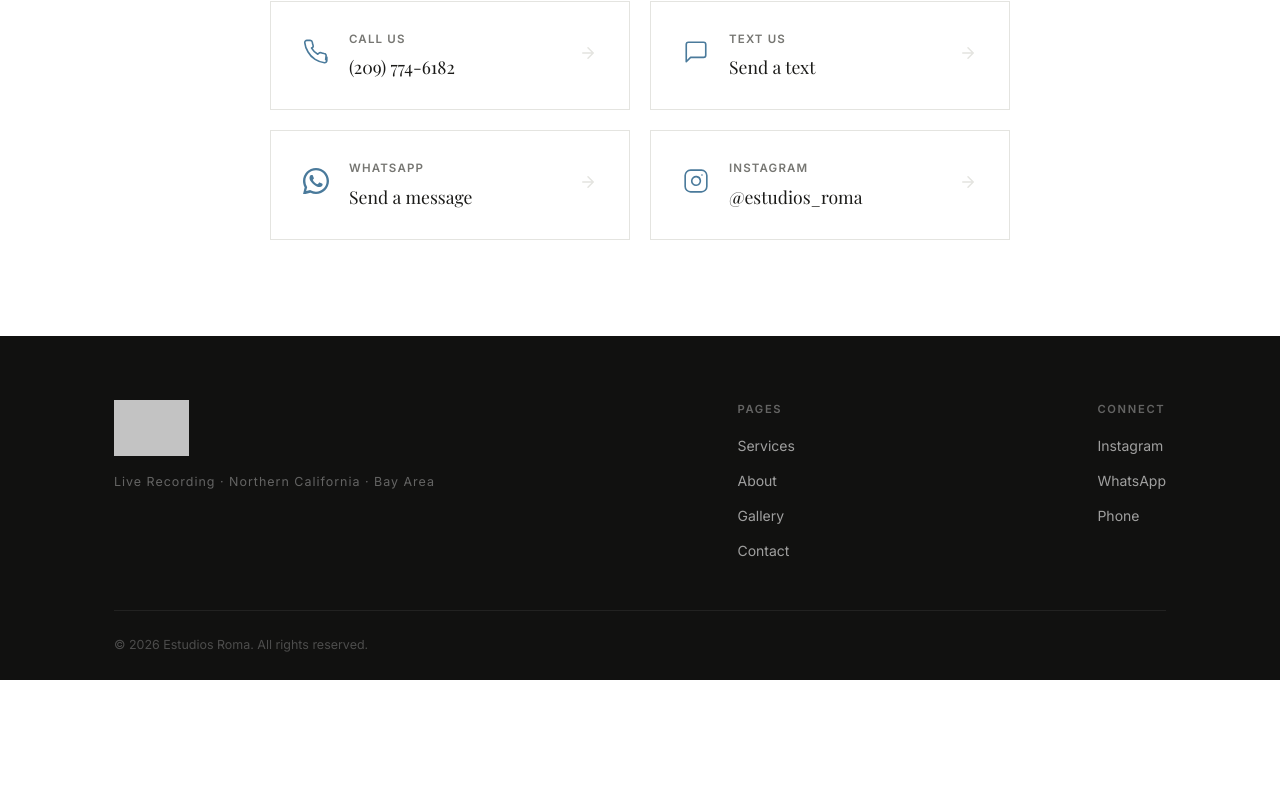
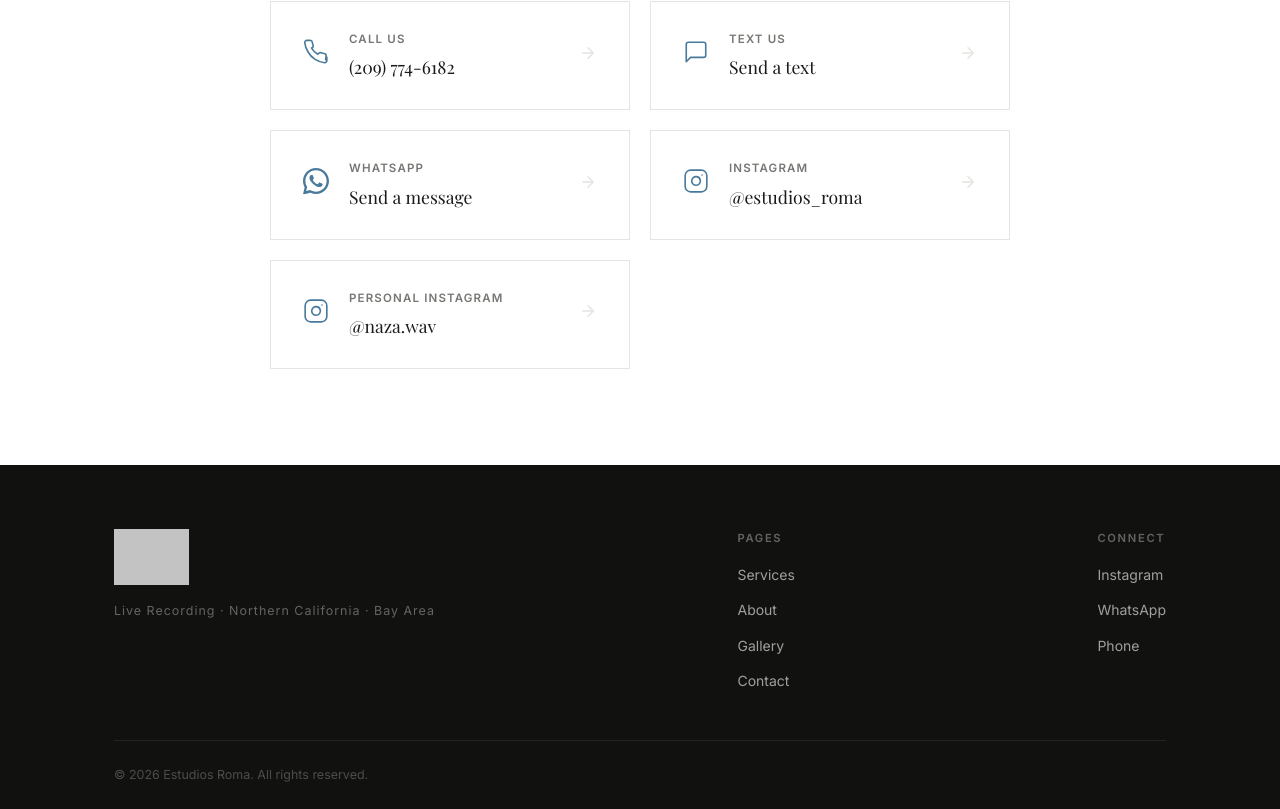
Before and after one commit to enriquetoscanoh94/Romarecords, a React (Vite) app: page / in a window 1280 px wide. Shown: the part 3486-4295 px from the top of the page. Before the commit the page ends 4166 px from the top, so only its background shows below. Built offline with nearby package versions, Linux system fonts and the light colour scheme; grey boxes are pictures that could not be loaded.

Commit message:
feat: add personal Instagram to contact section

```diff
--- a/src/components/Contact.jsx
+++ b/src/components/Contact.jsx
@@ -5,10 +5,11 @@ import { CallIcon, TextIcon, WhatsAppIcon, InstagramIcon, ArrowIcon } from './ic
 import './Contact.css'
 
 const CHANNELS = [
-  { id: 'call',      href: CONTACT.call,      Icon: CallIcon,      external: false },
-  { id: 'text',      href: CONTACT.sms,       Icon: TextIcon,      external: false },
-  { id: 'whatsapp',  href: CONTACT.whatsapp,  Icon: WhatsAppIcon,  external: true  },
-  { id: 'instagram', href: CONTACT.instagram, Icon: InstagramIcon, external: true  },
+  { id: 'call',              href: CONTACT.call,             Icon: CallIcon,      external: false },
+  { id: 'text',              href: CONTACT.sms,              Icon: TextIcon,      external: false },
+  { id: 'whatsapp',          href: CONTACT.whatsapp,         Icon: WhatsAppIcon,  external: true  },
+  { id: 'instagram',         href: CONTACT.instagram,        Icon: InstagramIcon, external: true  },
+  { id: 'instagramPersonal', href: CONTACT.instagramPersonal,Icon: InstagramIcon, external: true  },
 ]
 
 export default function Contact() {
--- a/src/i18n.js
+++ b/src/i18n.js
@@ -61,7 +61,8 @@ export const T = {
         call:      { label: 'Call Us',   value: '(209) 774-6182'  },
         text:      { label: 'Text Us',   value: 'Send a text'     },
         whatsapp:  { label: 'WhatsApp',  value: 'Send a message'  },
-        instagram: { label: 'Instagram', value: '@estudios_roma'  },
+        instagram:         { label: 'Instagram',          value: '@estudios_roma' },
+        instagramPersonal: { label: 'Personal Instagram',  value: '@naza.wav'      },
       },
     },
     footer: {
@@ -147,7 +148,8 @@ export const T = {
         call:      { label: 'Llámanos',   value: '(209) 774-6182'   },
         text:      { label: 'Escríbenos', value: 'Enviar SMS'         },
         whatsapp:  { label: 'WhatsApp',   value: 'Envía un mensaje'  },
-        instagram: { label: 'Instagram',  value: '@estudios_roma'   },
+        instagram:         { label: 'Instagram',          value: '@estudios_roma' },
+        instagramPersonal: { label: 'Instagram Personal', value: '@naza.wav'      },
       },
     },
     footer: {
```
